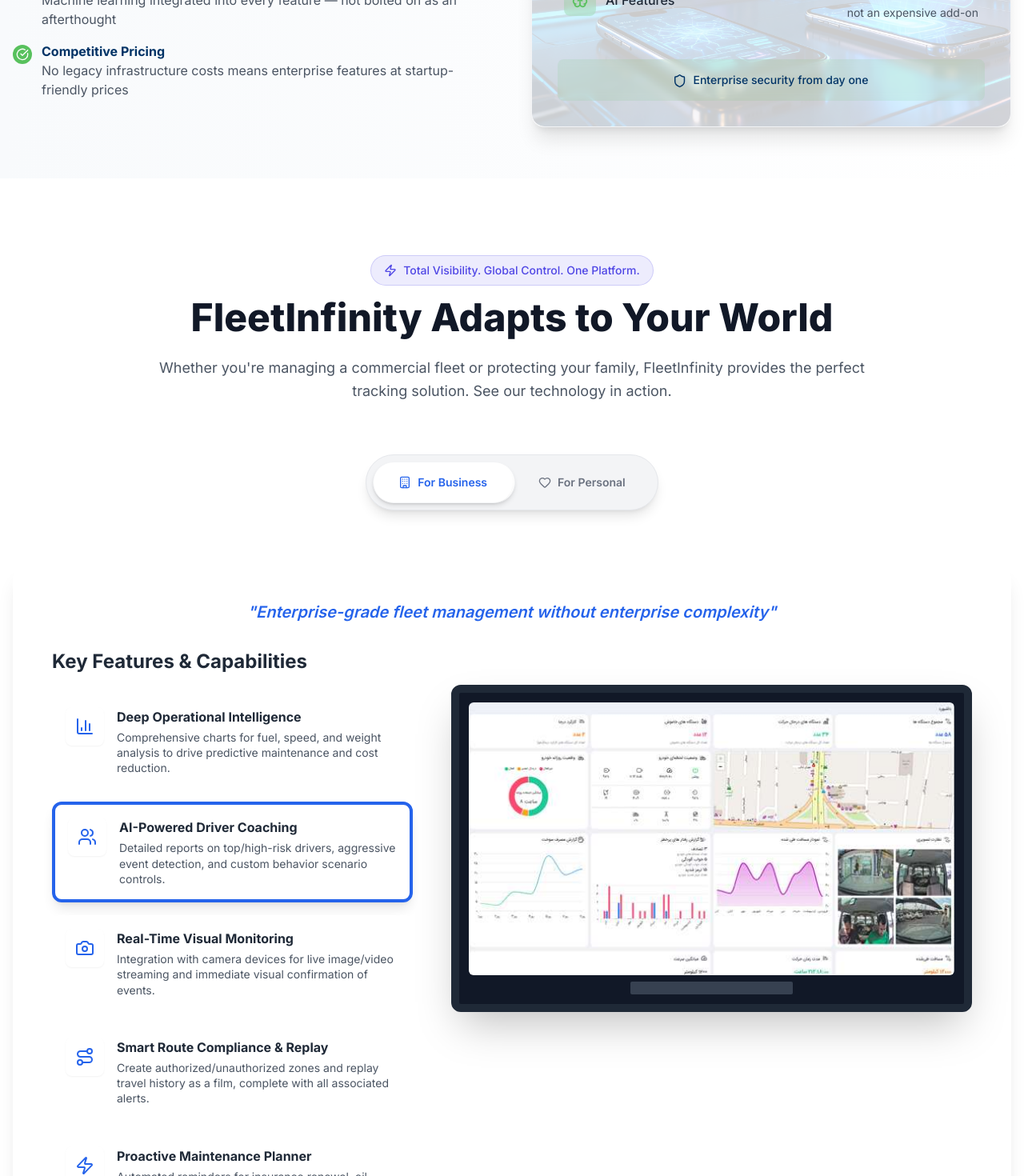
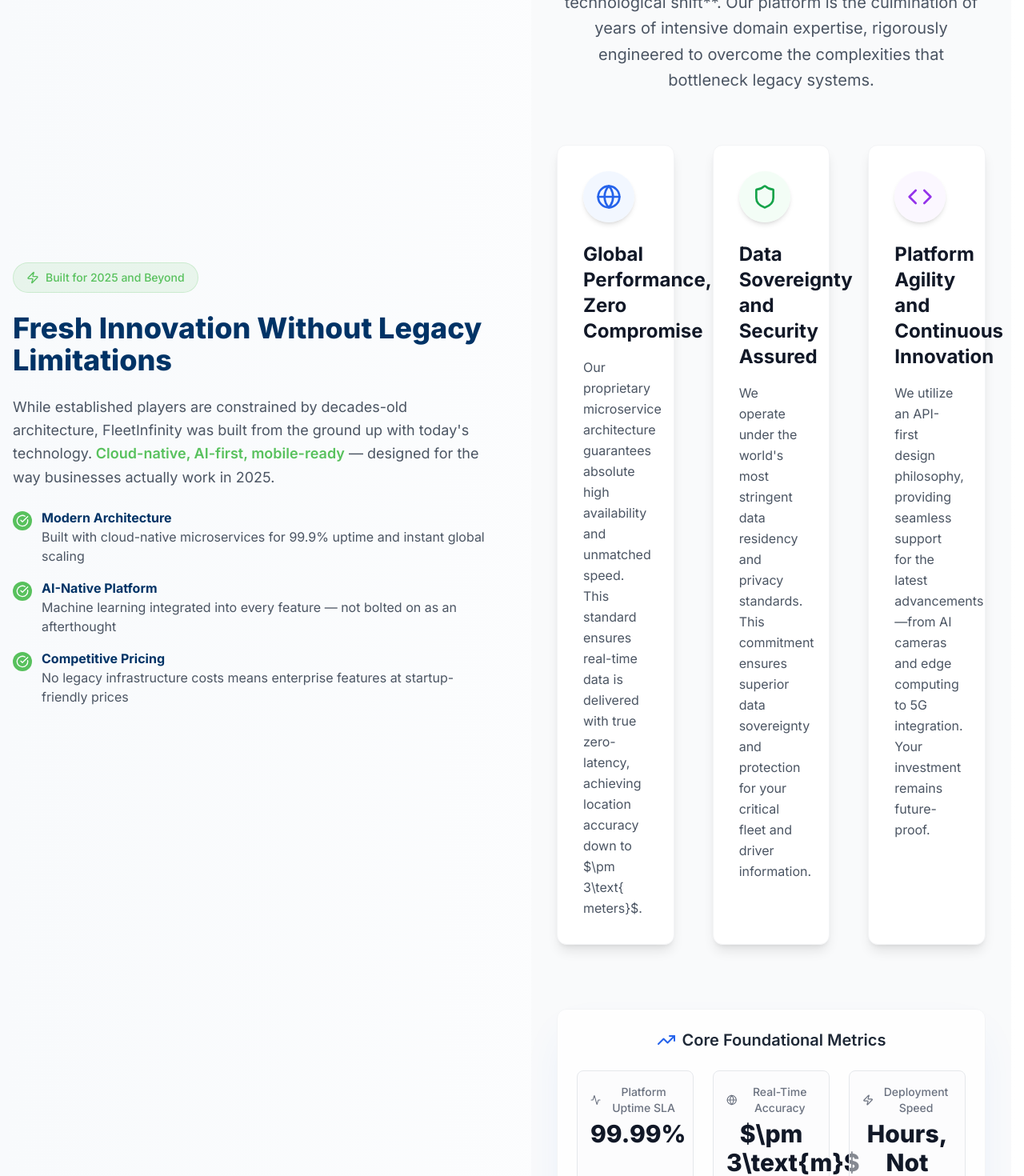
Before and after one commit to Bahareh-Esteki/fleetinfinity, a Next.js app: page / in a window 1280 px wide. Shown: the part 1330-2800 px from the top of the page at 80% size. Built offline with nearby package versions, Linux system fonts and the light colour scheme.

Commit message:
homepage building

```diff
--- /dev/null
+++ b/app/components/AuthorityAndInnovation.js
@@ -0,0 +1,130 @@
+import React from "react";
+import {
+  Truck,
+  Shield,
+  Activity,
+  TrendingUp,
+  Globe,
+  Code,
+  Zap,
+} from "lucide-react";
+
+const AuthorityAndInnovation = () => {
+  // Data structure for the key authority points
+  const authorityPoints = [
+    {
+      icon: <Globe className="w-8 h-8" />,
+      title: "Global Performance, Zero Compromise",
+      description:
+        "Our proprietary microservice architecture guarantees absolute high availability and unmatched speed. This standard ensures real-time data is delivered with true zero-latency, achieving location accuracy down to $\\pm 3\\text{ meters}$.",
+      accent: "text-blue-600 bg-blue-50",
+      bg: "hover:shadow-blue-200",
+    },
+    {
+      icon: <Shield className="w-8 h-8" />,
+      title: "Data Sovereignty and Security Assured",
+      description:
+        "We operate under the world's most stringent data residency and privacy standards. This commitment ensures superior data sovereignty and protection for your critical fleet and driver information.",
+      accent: "text-green-600 bg-green-50",
+      bg: "hover:shadow-green-200",
+    },
+    {
+      icon: <Code className="w-8 h-8" />,
+      title: "Platform Agility and Continuous Innovation",
+      description:
+        "We utilize an API-first design philosophy, providing seamless support for the latest advancements—from AI cameras and edge computing to 5G integration. Your investment remains future-proof.",
+      accent: "text-purple-600 bg-purple-50",
+      bg: "hover:shadow-purple-200",
+    },
+  ];
+
+  // Data for the foundational metrics displayed at the bottom
+  const foundationalMetrics = [
+    {
+      title: "Platform Uptime SLA",
+      value: "99.99%",
+      icon: <Activity className="w-5 h-5" />,
+    },
+    {
+      title: "Real-Time Accuracy",
+      value: "$\\pm 3\\text{m}$",
+      icon: <Globe className="w-5 h-5" />,
+    },
+    {
+      title: "Deployment Speed",
+      value: "Hours, Not Weeks",
+      icon: <Zap className="w-5 h-5" />,
+    },
+  ];
+
+  return (
+    <section className="py-24 sm:py-32 bg-gray-50 overflow-hidden">
+      <div className="max-w-7xl mx-auto px-4 sm:px-6 lg:px-8">
+        <div className="text-center mb-16">
+          <p className="text-sm font-semibold text-blue-600 uppercase tracking-wider">
+            Foundational Excellence
+          </p>
+          <h2 className="mt-2 text-4xl font-extrabold text-gray-900 sm:text-5xl lg:text-6xl">
+            Architected for Tomorrow. Delivering Results Today.
+          </h2>
+          <p className="mt-6 max-w-3xl mx-auto text-xl text-gray-600 leading-relaxed">
+            FleetInfinity is not an upgrade; it is a **complete technological
+            shift**. Our platform is the culmination of years of intensive
+            domain expertise, rigorously engineered to overcome the complexities
+            that bottleneck legacy systems.
+          </p>
+        </div>
+
+        {/* Authority Points Grid */}
+        <div className="mt-16 grid grid-cols-1 gap-12 lg:grid-cols-3">
+          {authorityPoints.map((point, index) => (
+            <div
+              key={index}
+              className={`p-8 bg-white rounded-xl shadow-lg border border-gray-100 transition-all duration-300 transform hover:scale-[1.02] hover:shadow-xl ${point.bg}`}
+            >
+              <div
+                className={`flex items-center justify-center w-16 h-16 rounded-full ${point.accent} bg-opacity-80 mb-6 shadow-md`}
+              >
+                {point.icon}
+              </div>
+              <h3 className="text-2xl font-bold text-gray-900 mb-4">
+                {point.title}
+              </h3>
+              <p className="mt-2 text-gray-600 leading-relaxed">
+                {point.description}
+              </p>
+            </div>
+          ))}
+        </div>
+
+        {/* Foundational Metrics Bar */}
+        <div className="mt-20">
+          <div className="bg-white/80 backdrop-blur-sm rounded-xl p-6 shadow-2xl shadow-blue-500/10 border border-gray-100">
+            <h4 className="text-center text-xl font-semibold text-gray-800 mb-6 flex items-center justify-center gap-2">
+              <TrendingUp className="w-6 h-6 text-blue-600" />
+              Core Foundational Metrics
+            </h4>
+            <div className="grid grid-cols-1 sm:grid-cols-3 gap-6 text-center">
+              {foundationalMetrics.map((metric, index) => (
+                <div
+                  key={index}
+                  className="p-4 rounded-lg bg-gray-50/50 border border-gray-200"
+                >
+                  <div className="flex items-center justify-center text-gray-500 mb-1">
+                    {metric.icon}
+                    <p className="text-sm font-medium ml-2">{metric.title}</p>
+                  </div>
+                  <p className="text-3xl font-extrabold text-gray-900 mt-1">
+                    {metric.value}
+                  </p>
+                </div>
+              ))}
+            </div>
+          </div>
+        </div>
+      </div>
+    </section>
+  );
+};
+
+export default AuthorityAndInnovation;
--- a/app/page.js
+++ b/app/page.js
@@ -42,6 +42,7 @@ import MorphingPlatformShowcase from "./components/MorphingPlatformShowcase";
 import RealDeviceCompatibilityShowcase from "./components/DeviceCompatibilityShowcase";
 import IndustryCapabilitiesShowcase from "./components/IndustrySolutionsShowcase";
 import ModernHero from "./components/HeroSection";
+import AuthorityAndInnovation from "./components/AuthorityAndInnovation";
 // Helper component for Stat Items
 const StatItem = ({ value, label }) => (
   <div className="text-center">
@@ -163,7 +164,7 @@ export default function HomePage() {
                 </div>
               </div>
             </div>
-
+            <AuthorityAndInnovation />
             <AnimatedStatsPanel />
           </div>
         </div>
```
Also changed, not shown: project-structure.txt.
